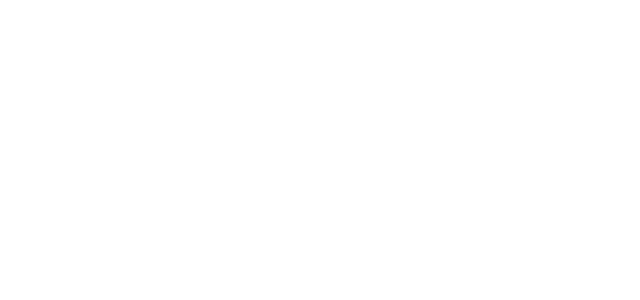
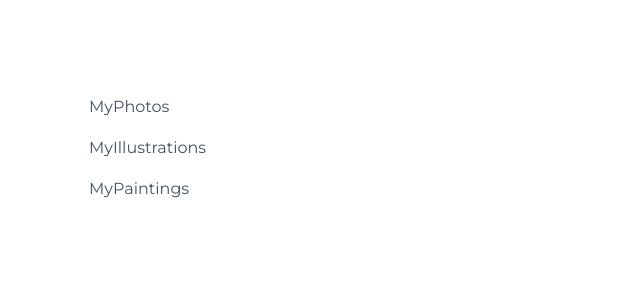
Before and after one commit to Edb83/using-functional-components-challenge, a React (Create React App) app in the folder my-app/: page / in a window 1280 px wide. Shown: the top 300 px of the page, without its empty margins (0-640 px from the left). Built offline with nearby package versions, Linux system fonts and the light colour scheme.

Commit message:
Add Sidebar component and hook up to css

```diff
--- a/my-app/src/App.js
+++ b/my-app/src/App.js
@@ -1,9 +1,10 @@
 import css from './App.module.css';
+import Sidebar from './components/Sidebar';
 
 function App() {
   return (
     <div className={css.App}>
-      {/* Add your components here */}
+      <Sidebar />
     </div>
   );
 }
--- a/my-app/src/components/Sidebar.js
+++ b/my-app/src/components/Sidebar.js
@@ -0,0 +1,14 @@
+import React from "react";
+import css from "./css/Sidebar.module.css"
+
+const Sidebar = () => {
+    return (
+    <div className = {css.sidebar} >
+        <a href="#" target="_blank">MyPhotos</a>
+        <a href="#" target="_blank">MyIllustrations</a>
+        <a href="#" target="_blank">MyPaintings</a>
+    </div>
+    )
+}
+
+export default Sidebar;
```
Also changed, not shown: 1 other file (tests, documents, lock files or other folders).
